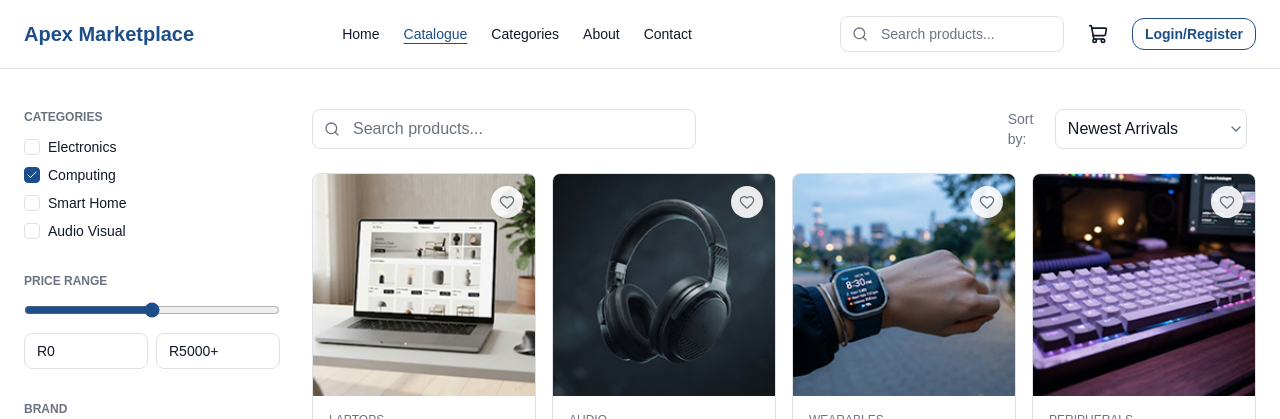
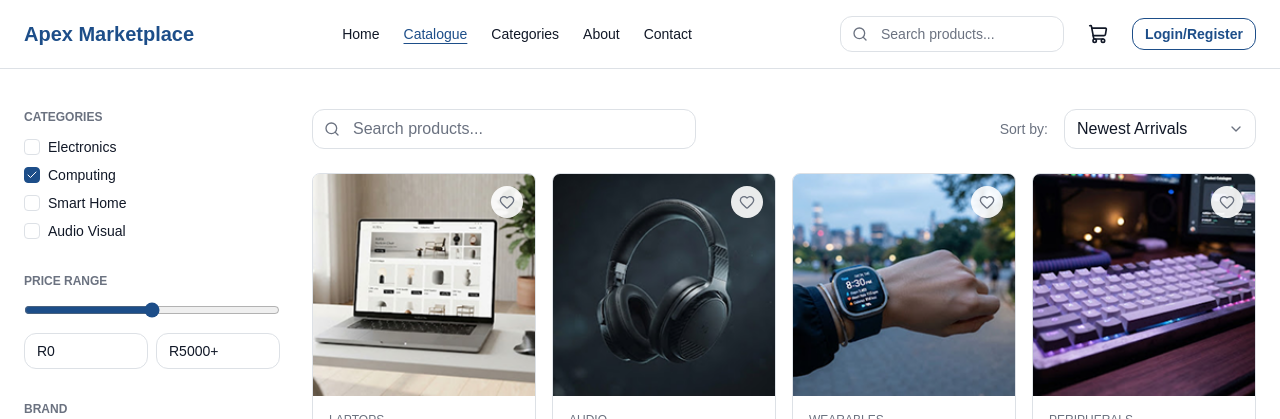
Before and after one commit to momotaun/Annah_E_Commerce, a Next.js app in the folder frontend/: page /catalogue in a window 1280 px wide. Shown: the top 419 px of the page. Built offline with nearby package versions, Linux system fonts and the light colour scheme.

Commit message:
Update: styling on catalogue page

```diff
--- a/frontend/src/app/catalogue/page.tsx
+++ b/frontend/src/app/catalogue/page.tsx
@@ -71,8 +71,8 @@ export default function CataloguePage() {
         <div className="flex-1">
           <div className="mb-6 flex flex-col gap-4 sm:flex-row sm:items-center sm:justify-between">
             <SearchBar placeholder="Search products..." className="sm:max-w-sm" />
-            <div className="flex items-center gap-2">
-              <span className="text-sm text-gray-500">Sort by:</span>
+            <div className="flex items-center gap-4">
+              <span className="text-sm text-gray-500 w-full">Sort by:</span>
               <Select
                 options={[
                   { label: "Newest Arrivals", value: "newest" },
--- a/frontend/src/app/components/ui/Input.tsx
+++ b/frontend/src/app/components/ui/Input.tsx
@@ -28,7 +28,7 @@ const Input = forwardRef<HTMLInputElement, InputProps>(
             type={resolvedType}
             disabled={disabled}
             className={cn(
-              "w-full h-10 rounded-md border bg-white px-3 text-base text-gray-900 placeholder:text-gray-500",
+              "w-full h-10 rounded-xl border bg-white px-3 text-base text-gray-900 placeholder:text-gray-500",
               "focus:outline-none focus:ring-2 focus:ring-primary-600 focus:border-primary-600",
               "disabled:bg-gray-100 disabled:text-gray-500 disabled:cursor-not-allowed",
               icon && "pl-10",
--- a/frontend/src/app/components/ui/Select.tsx
+++ b/frontend/src/app/components/ui/Select.tsx
@@ -22,7 +22,7 @@ const Select = forwardRef<HTMLSelectElement, SelectProps>(
             ref={ref}
             disabled={disabled}
             className={cn(
-              "w-full h-10 appearance-none rounded-md border bg-white px-3 pr-10 text-base text-gray-900",
+              "w-full h-10 appearance-none rounded-xl border bg-white px-3 pr-10 text-base text-gray-900",
               "focus:outline-none focus:ring-2 focus:ring-primary-600 focus:border-primary-600",
               "disabled:bg-gray-100 disabled:text-gray-500 disabled:cursor-not-allowed",
               error ? "border-danger-500" : "border-gray-200",
```
